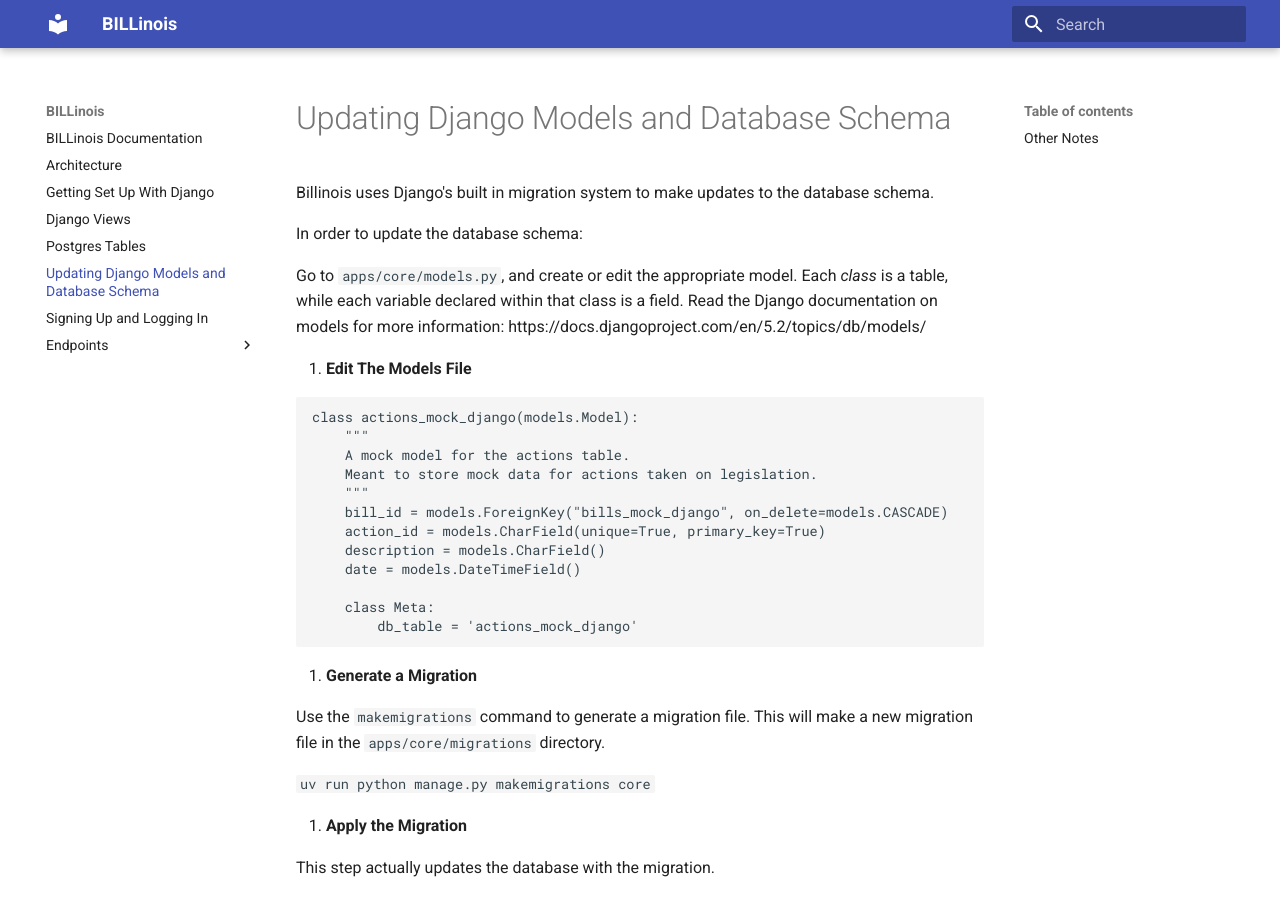
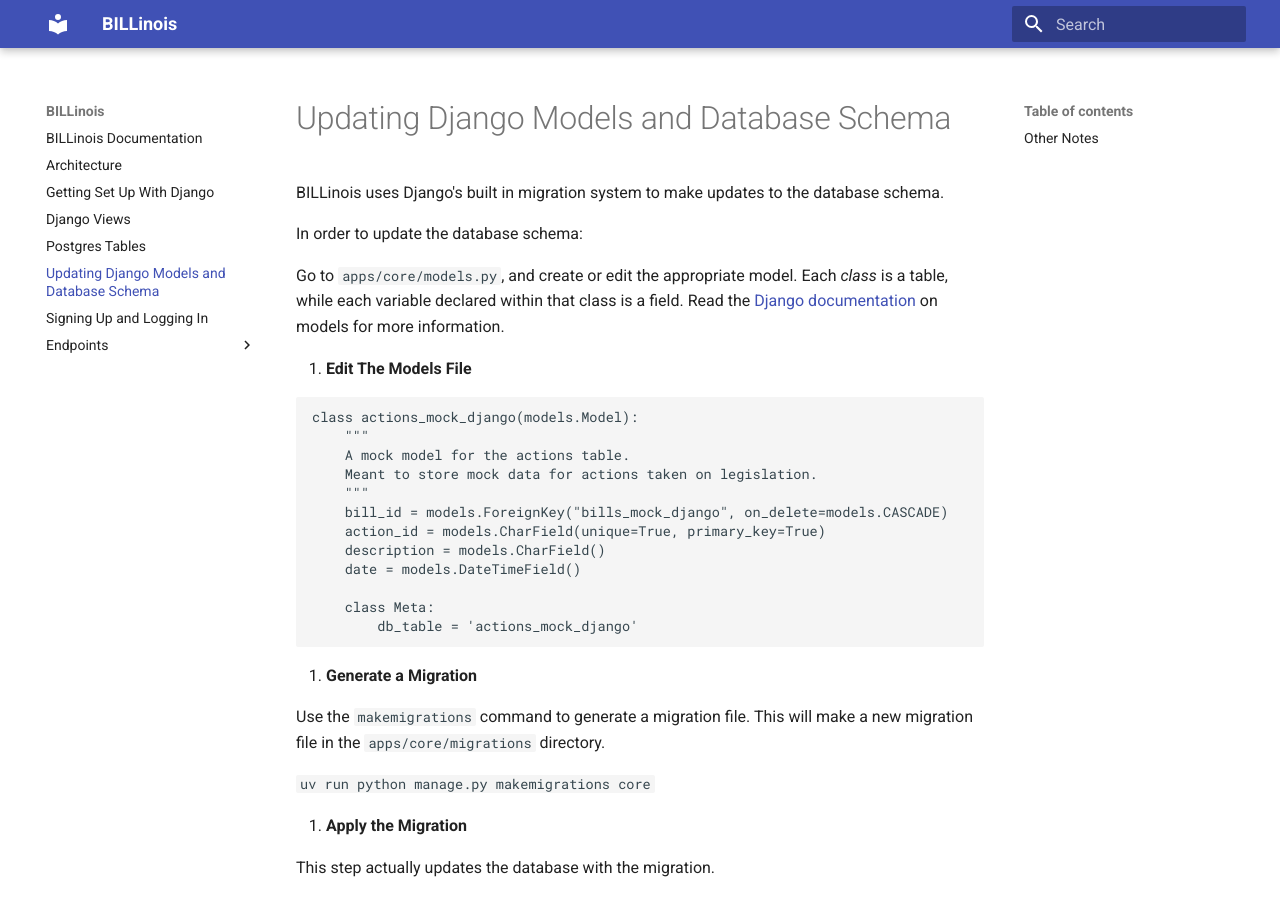
Before and after one commit to uchicago-capp-30320/BILLinois, an MkDocs documentation site: the page built from docs/schema-updates.md, in a window 1280 px wide and 900 px high. Built offline with MkDocs 1.6.1 and Material for MkDocs 9.7.7, drawn with Linux system fonts in a browser that asks for light colours.

Commit message:
typo fixes

```diff
--- a/docs/schema-updates.md
+++ b/docs/schema-updates.md
@@ -1,10 +1,10 @@
 # Updating Django Models and Database Schema
 
-Billinois uses Django's built in migration system to make updates to the database schema.
+BILLinois uses Django's built in migration system to make updates to the database schema.
 
 In order to update the database schema:
 
-Go to `apps/core/models.py`, and create or edit the appropriate model. Each *class* is a table, while each variable declared within that class is a field. Read the Django documentation on models for more information: https://docs.djangoproject.com/en/5.2/topics/db/models/
+Go to `apps/core/models.py`, and create or edit the appropriate model. Each *class* is a table, while each variable declared within that class is a field. Read the [Django documentation](https://docs.djangoproject.com/en/5.2/topics/db/models/) on models for more information.
 
 1. **Edit The Models File**
 
```
Also changed, not shown: docs/index.md (+1 -1 lines).
